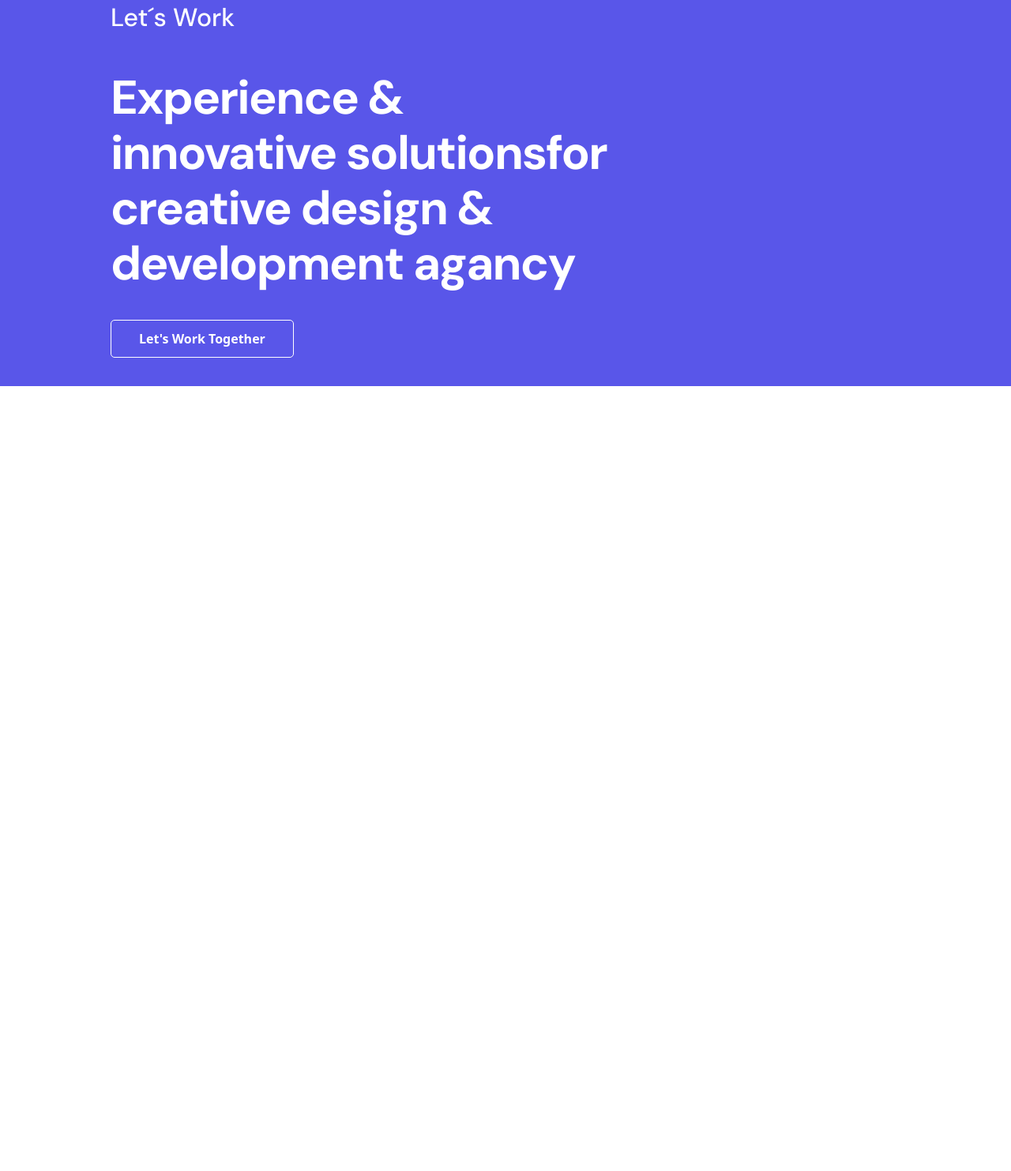
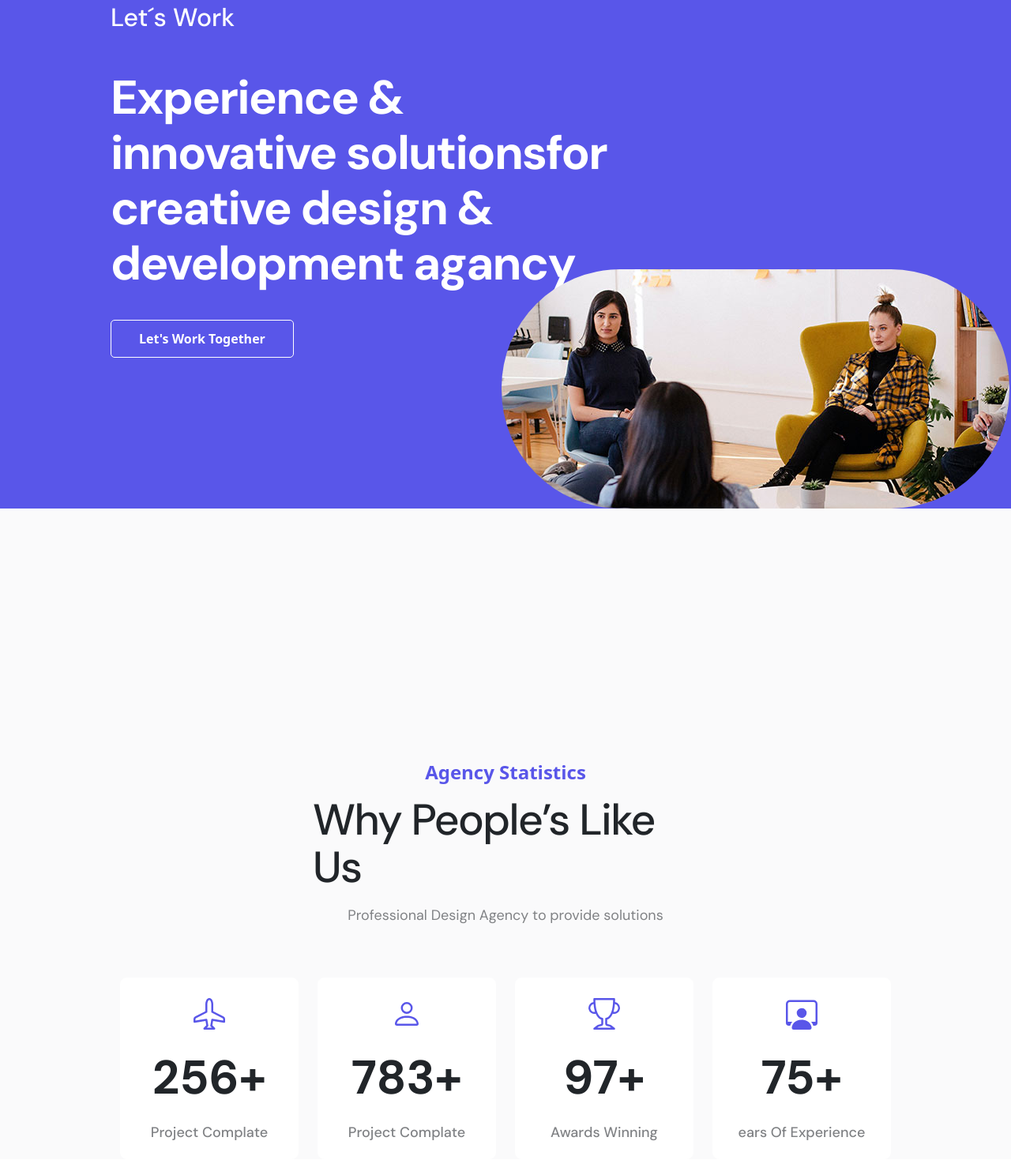
Before and after one commit to mahmoudbitar02/Landing-page-envato-market, a plain HTML site: page index.html in a window 1280 px wide. Shown: the part 4253-5736 px from the top of the page at 79% size. Before the commit the page ends 4742 px from the top, so only its background shows below. Drawn offline with nearby package versions, Linux system fonts and the light colour scheme.

Commit message:
add code

```diff
--- a/css/style.css
+++ b/css/style.css
@@ -263,3 +263,45 @@
     background-color: #191919;
     color: #fff;
 }
+.box{
+
+    border: 1px solid white;
+    border-radius: 8px;
+    background-color: white;
+}
+.svg-agn{
+    display: flex;
+    justify-content: center;
+    margin-bottom: 25px;
+    margin-top: 25px;
+    color: #5956e9;
+}
+.txt-agn{
+    justify-content: center;
+    display: flex;
+    font-weight: 700;
+    font-family: 'DM Sans', sans-serif;
+    font-size: 60px;
+
+}
+.txt-agn1    { line-height: 34px;
+    color: #808285;
+    font-family: 'DM Sans', sans-serif;
+    font-weight: 500;
+    font-size: 18px;
+    justify-content: center;
+    display: flex;
+}
+.img-work{
+    display: flex;
+    justify-content: end;
+    margin-left: -250px;
+    margin-top: -160px;
+
+}
+.img-work1{
+    margin-left: 150px;
+    margin-top: 12px;
+    border-radius: 150px;
+
+}
--- a/index.html
+++ b/index.html
@@ -401,11 +401,18 @@
             </div>
 
           </div>
+          <div class="row img-work">
+            <div class="col-lg-5">
+              <img src="images/img-11.jpeg" class="img-work1" alt="">
+            </div>
+
+          </div>
 
         </div>
 
 
       </div>
+
 
     </div>
 
@@ -413,6 +420,76 @@
     </div>
 
     <!-- lets work1 end -->
+
+    <!-- agancy start -->
+
+    <div style="background-color: #fafafb;">
+      <div class="container allg">
+        <div class="row d-flex justify-content-center">
+          <div class="col-lg-6 ">
+            <h2 class="about-txt d-flex justify-content-center">
+              Agency Statistics
+          </h2>
+          <h2 class="service-txt1 d-flex justify-content-center">Why People’s Like Us</h2>
+          <p class="about-txt3 d-flex justify-content-center">Professional Design Agency to provide solutions</p>
+          </div>
+
+        </div>
+        <div class="container my-5">
+          <div class="row">
+            <div class="col-lg-3">
+              <div class="box">
+                <div class="svg-agn">
+                  <svg xmlns="http://www.w3.org/2000/svg" width="40" height="40" fill="currentColor" class="bi bi-airplane" viewBox="0 0 16 16">
+                    <path d="M6.428 1.151C6.708.591 7.213 0 8 0s1.292.592 1.572 1.151C9.861 1.73 10 2.431 10 3v3.691l5.17 2.585a1.5 1.5 0 0 1 .83 1.342V12a.5.5 0 0 1-.582.493l-5.507-.918-.375 2.253 1.318 1.318A.5.5 0 0 1 10.5 16h-5a.5.5 0 0 1-.354-.854l1.319-1.318-.376-2.253-5.507.918A.5.5 0 0 1 0 12v-1.382a1.5 1.5 0 0 1 .83-1.342L6 6.691V3c0-.568.14-1.271.428-1.849Zm.894.448C7.111 2.02 7 2.569 7 3v4a.5.5 0 0 1-.276.447l-5.448 2.724a.5.5 0 0 0-.276.447v.792l5.418-.903a.5.5 0 0 1 .575.41l.5 3a.5.5 0 0 1-.14.437L6.708 15h2.586l-.647-.646a.5.5 0 0 1-.14-.436l.5-3a.5.5 0 0 1 .576-.411L15 11.41v-.792a.5.5 0 0 0-.276-.447L9.276 7.447A.5.5 0 0 1 9 7V3c0-.432-.11-.979-.322-1.401C8.458 1.159 8.213 1 8 1c-.213 0-.458.158-.678.599Z"/>
+                  </svg>
+                </div>
+                <h2 class="txt-agn my-3">256+</h2>
+                <h3 class="txt-agn1 my-3">Project Complate</h3>
+              </div>
+            </div>
+            <div class="col-lg-3">
+              <div class="box">
+                <div class="svg-agn">
+                  <svg xmlns="http://www.w3.org/2000/svg" width="40" height="40" fill="currentColor" class="bi bi-person" viewBox="0 0 16 16">
+                    <path d="M8 8a3 3 0 1 0 0-6 3 3 0 0 0 0 6zm2-3a2 2 0 1 1-4 0 2 2 0 0 1 4 0zm4 8c0 1-1 1-1 1H3s-1 0-1-1 1-4 6-4 6 3 6 4zm-1-.004c-.001-.246-.154-.986-.832-1.664C11.516 10.68 10.289 10 8 10c-2.29 0-3.516.68-4.168 1.332-.678.678-.83 1.418-.832 1.664h10z"/>
+                  </svg>
+                </div>
+                <h2 class="txt-agn my-3">783+</h2>
+                <h3 class="txt-agn1 my-3">Project Complate</h3>
+              </div>
+            </div>
+            <div class="col-lg-3">
+              <div class="box">
+                <div class="svg-agn">
+                  <svg xmlns="http://www.w3.org/2000/svg" width="40" height="40" fill="currentColor" class="bi bi-trophy" viewBox="0 0 16 16">
+                    <path d="M2.5.5A.5.5 0 0 1 3 0h10a.5.5 0 0 1 .5.5c0 .538-.012 1.05-.034 1.536a3 3 0 1 1-1.133 5.89c-.79 1.865-1.878 2.777-2.833 3.011v2.173l1.425.356c.194.048.377.135.537.255L13.3 15.1a.5.5 0 0 1-.3.9H3a.5.5 0 0 1-.3-.9l1.838-1.379c.16-.12.343-.207.537-.255L6.5 13.11v-2.173c-.955-.234-2.043-1.146-2.833-3.012a3 3 0 1 1-1.132-5.89A33.076 33.076 0 0 1 2.5.5zm.099 2.54a2 2 0 0 0 .72 3.935c-.333-1.05-.588-2.346-.72-3.935zm10.083 3.935a2 2 0 0 0 .72-3.935c-.133 1.59-.388 2.885-.72 3.935zM3.504 1c.007.517.026 1.006.056 1.469.13 2.028.457 3.546.87 4.667C5.294 9.48 6.484 10 7 10a.5.5 0 0 1 .5.5v2.61a1 1 0 0 1-.757.97l-1.426.356a.5.5 0 0 0-.179.085L4.5 15h7l-.638-.479a.501.501 0 0 0-.18-.085l-1.425-.356a1 1 0 0 1-.757-.97V10.5A.5.5 0 0 1 9 10c.516 0 1.706-.52 2.57-2.864.413-1.12.74-2.64.87-4.667.03-.463.049-.952.056-1.469H3.504z"/>
+                  </svg>
+                </div>
+                <h2 class="txt-agn my-3">97+</h2>
+                <h3 class="txt-agn1 my-3">Awards Winning</h3>
+              </div>
+            </div>
+            <div class="col-lg-3">
+              <div class="box">
+                <div class="svg-agn">
+                  <svg xmlns="http://www.w3.org/2000/svg" width="40" height="40" fill="currentColor" class="bi bi-person-workspace" viewBox="0 0 16 16">
+                    <path d="M4 16s-1 0-1-1 1-4 5-4 5 3 5 4-1 1-1 1H4Zm4-5.95a2.5 2.5 0 1 0 0-5 2.5 2.5 0 0 0 0 5Z"/>
+                    <path d="M2 1a2 2 0 0 0-2 2v9.5A1.5 1.5 0 0 0 1.5 14h.653a5.373 5.373 0 0 1 1.066-2H1V3a1 1 0 0 1 1-1h12a1 1 0 0 1 1 1v9h-2.219c.554.654.89 1.373 1.066 2h.653a1.5 1.5 0 0 0 1.5-1.5V3a2 2 0 0 0-2-2H2Z"/>
+                  </svg>
+                </div>
+                <h2 class="txt-agn my-3">75+</h2>
+                <h3 class="txt-agn1 my-3">ears Of Experience</h3>
+              </div>
+            </div>
+
+
+        </div>
+        </div>
+
+      </div>
+    </div>
+    <!-- agancy end -->
 
 
 
```
Also changed, not shown: 1 other file.
